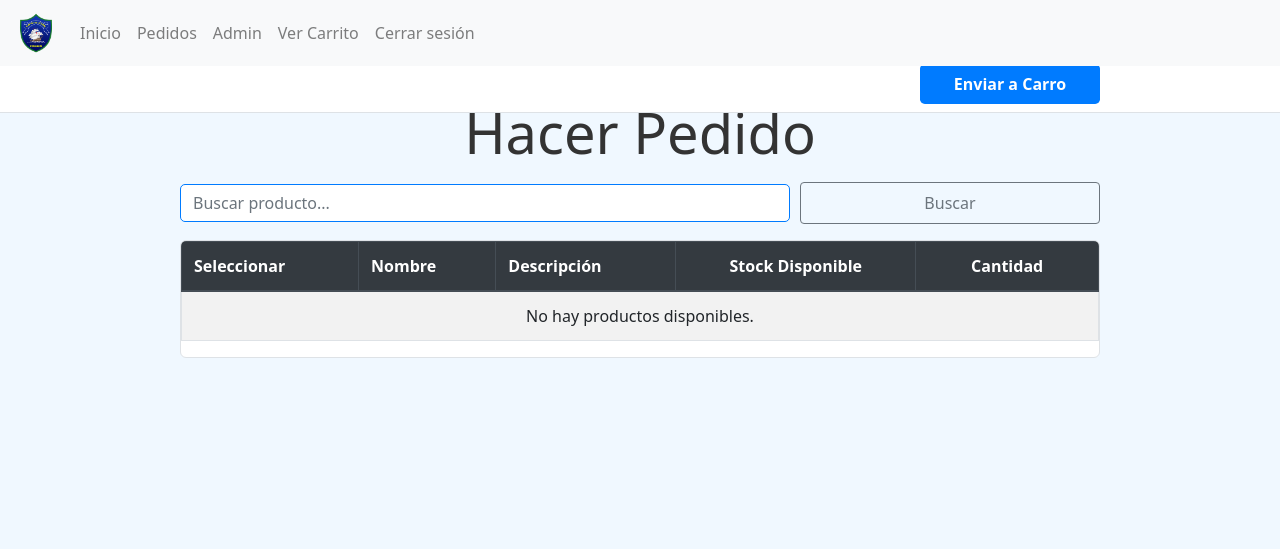
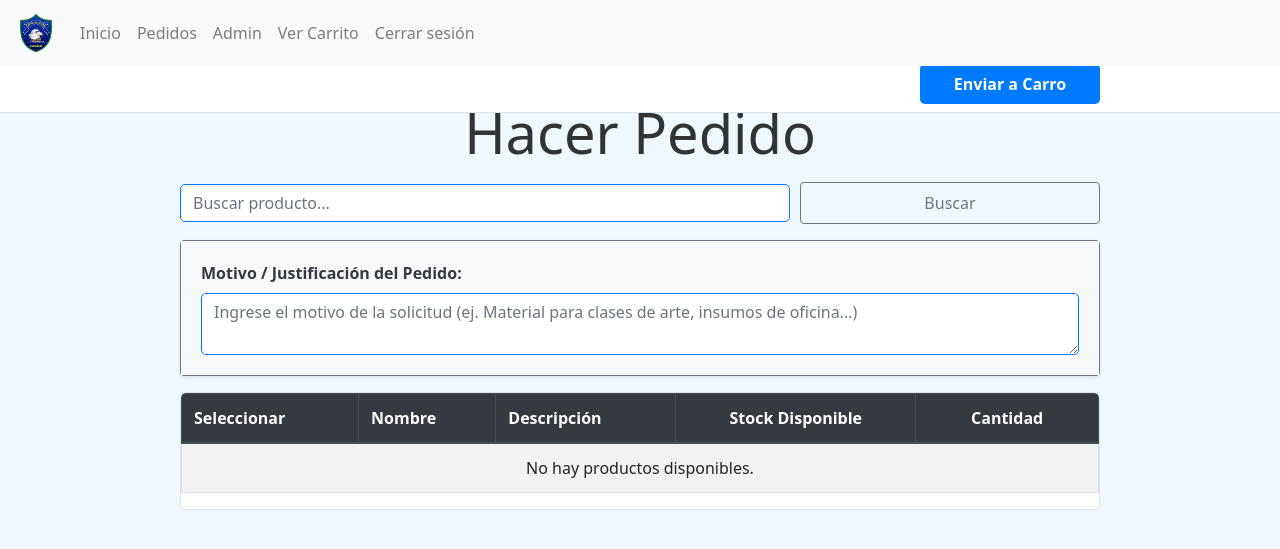
Before and after one commit to pato2546/web, a Django app: page /hacer_pedido/ in a window 1280 px wide. Shown: the top 549 px of the page. Run offline with Django 5.2, Linux system fonts and the light colour scheme; the visitor is signed in with stand-in values (Sample User, id 1); data that the repository does not hold is empty; some libraries are stand-ins or nearby versions.

Commit message:
Agregado campo motivo_pedido a modelos, vistas y templates

```diff
--- a/ControlInventario/models.py
+++ b/ControlInventario/models.py
@@ -28,6 +28,8 @@ class Pedido(models.Model):
     fecha = models.DateTimeField(auto_now_add=True)
     autorizado = models.BooleanField(null=True, default=None)  # Campo agregado para autorización
     motivo_rechazo = models.TextField(null=True, blank=True)  # Campo para almacenar el motivo de rechazo
+    motivo_pedido = models.TextField(null=True, blank=True)  # Campo nuevo
+
 
 
     def __str__(self):
--- a/ControlInventario/templates/controlinventario/hacer_pedido.html
+++ b/ControlInventario/templates/controlinventario/hacer_pedido.html
@@ -24,7 +24,7 @@
 
     /* Contenedor de la tabla con scroll suave */
     .tabla-scroll {
-      max-height: 62vh;
+      max-height: 52vh;
       overflow: auto;
       border-radius: 6px;
       border: 1px solid #dee2e6;
@@ -106,9 +106,27 @@
       </div>
     </form>
 
-    <!-- Tabla de productos -->
+    <!-- Formulario de Pedido (POST) -->
     <form id="hacer-pedido-form" method="POST" action="{% url 'hacer_pedido' %}">
       {% csrf_token %}
+
+      <!-- Campo de Motivo/Justificación del Pedido -->
+      <div class="card mb-3 shadow-sm border-secondary">
+        <div class="card-body bg-light">
+          <label for="motivo_pedido" class="form-label font-weight-bold text-dark">
+            Motivo / Justificación del Pedido:
+          </label>
+          <textarea
+            name="motivo_pedido"
+            id="motivo_pedido"
+            class="form-control"
+            rows="2"
+            placeholder="Ingrese el motivo de la solicitud (ej. Material para clases de arte, insumos de oficina...)"
+            required></textarea>
+        </div>
+      </div>
+
+      <!-- Tabla de productos -->
       <div class="tabla-scroll">
         <table class="table table-striped table-bordered w-100" id="tabla-productos">
           <thead class="thead-dark">
--- a/ControlInventario/urls.py
+++ b/ControlInventario/urls.py
@@ -11,7 +11,7 @@ urlpatterns = [
     path('change-password/', views.change_password, name='change_password'),
 
     # Crear y manejar pedidos
-    path('crear/', views.crear_pedido, name='crear_pedido'),  # Esta línea debe mantenerse si aún se necesita
+    #path('crear/', views.crear_pedido, name='crear_pedido'),  # Esta línea debe mantenerse si aún se necesita
     path('pedidos/', views.pedidos_view, name='pedidos'),  # Vista de todos los pedidos
     path('hacer_pedido/', views.realizar_pedido, name='hacer_pedido'),  # Realizar un pedido
     path('carro/', views.carro_view, name='carro'),  # Carro de compras
--- a/ControlInventario/views.py
+++ b/ControlInventario/views.py
@@ -1,23 +1,31 @@
 import logging
+import pandas as pd
+from datetime import datetime
+
+from django.contrib import messages
+from django.contrib.auth import authenticate, login, logout, update_session_auth_hash
+from django.contrib.auth.decorators import login_required, user_passes_test
+from django.contrib.auth.forms import PasswordChangeForm
 from django.contrib.auth.models import User
-from django.utils import timezone
-from django.contrib import messages
+from django.core.mail import send_mail
+from django.db import transaction
+from django.db.models import Q, F
 from django.http import HttpResponse
 from django.shortcuts import render, redirect
-from django.core.mail import send_mail
-from django.db.models import Q
-import pandas as pd
-from django.db import transaction
-from django.contrib.auth import logout, authenticate, login
-from django.contrib.auth.decorators import login_required
-from django.contrib.auth.forms import PasswordChangeForm
-from django.contrib.auth import update_session_auth_hash
 from django.template.loader import render_to_string
+from django.utils import timezone
 from django.utils.html import strip_tags
+from django.views.decorators.http import require_POST
+from types import SimpleNamespace
+
 from ControlInventarioColegio import settings
 from .models import Pedido, Producto
-from django.views.decorators.http import require_POST
-from types import SimpleNamespace
+
+logger = logging.getLogger(__name__)
+
+# Helper para verificar si es staff/admin
+def es_staff(user):
+    return user.is_staff
 
 
 # Vista para inicio de sesión
@@ -28,10 +36,11 @@ def login_view(request):
         user = authenticate(request, username=username, password=password)
         if user is not None:
             login(request, user)
-            return redirect('home')  # Redirige a la vista 'home' después del login
+            return redirect('home')
         else:
             messages.error(request, 'Nombre de usuario o contraseña incorrectos.')
     return render(request, 'controlinventario/index.html')
+
 
 # Vista para cambiar contraseña
 @login_required
@@ -42,15 +51,17 @@ def change_password(request):
             user = form.save()
             update_session_auth_hash(request, user)
             messages.success(request, 'Tu contraseña ha sido actualizada con éxito.')
-            return redirect('change_password')  # Redirige a la vista de cambio de contraseña
+            return redirect('change_password')
     else:
         form = PasswordChangeForm(request.user)
     return render(request, 'controlinventario/change_password.html', {'form': form})
+
 
 # Vista principal
 @login_required
 def home_view(request):
     return render(request, 'controlinventario/home.html')
+
 
 # Vista para mostrar y buscar productos
 @login_required
@@ -62,29 +73,31 @@ def productos_view(request):
         productos = Producto.objects.all()
     return render(request, 'controlinventario/productos.html', {'productos': productos, 'query': query})
 
+
 # Vista para mostrar pedidos
 @login_required
 def pedidos_view(request):
-    # Obtener los filtros del GET
     fecha_inicio = request.GET.get('fecha_inicio')
     hora_inicio = request.GET.get('hora_inicio')
     fecha_fin = request.GET.get('fecha_fin')
     hora_fin = request.GET.get('hora_fin')
-    usuario_id = request.GET.get('usuario')  # Obtener el filtro de usuario
+    usuario_id = request.GET.get('usuario')
 
-    # Inicializar pedidos
-    pedidos = Pedido.objects.all()
+    # Optimización N+1 con select_related
+    pedidos = Pedido.objects.select_related('producto', 'usuario').all()
 
-    # Filtrar por fecha y hora
     if fecha_inicio and hora_inicio:
-        fecha_hora_inicio = timezone.datetime.strptime(f'{fecha_inicio} {hora_inicio}', '%Y-%m-%d %H:%M')
+        fecha_hora_inicio = timezone.make_aware(
+            datetime.strptime(f'{fecha_inicio} {hora_inicio}', '%Y-%m-%d %H:%M')
+        )
         pedidos = pedidos.filter(fecha__gte=fecha_hora_inicio)
 
     if fecha_fin and hora_fin:
-        fecha_hora_fin = timezone.datetime.strptime(f'{fecha_fin} {hora_fin}', '%Y-%m-%d %H:%M')
+        fecha_hora_fin = timezone.make_aware(
+            datetime.strptime(f'{fecha_fin} {hora_fin}', '%Y-%m-%d %H:%M')
+        )
         pedidos = pedidos.filter(fecha__lte=fecha_hora_fin)
 
-    # Filtrar por usuario
     if usuario_id:
         pedidos = pedidos.filter(usuario_id=usuario_id)
 
@@ -96,6 +109,7 @@ def pedidos_view(request):
         'request': request,
     }
     return render(request, 'controlinventario/pedidos.html', context)
+
 
 @login_required
 def realizar_pedido(request):
@@ -118,7 +132,6 @@ def realizar_pedido(request):
         for key, value in request.POST.items():
             if key.startswith('producto_') and value == 'on':
                 prod_id = key.split('_', 1)[1]
-
                 cantidad_str = request.POST.get(f'cantidad_{prod_id}', '1')
                 try:
                     cantidad = int(cantidad_str)
@@ -135,6 +148,7 @@ def realizar_pedido(request):
                     'nombre': producto.nombre,
                     'descripcion': producto.descripcion,
                     'cantidad': cantidad,
+                    'motivo_pedido': motivo_pedido,
                 })
 
         request.session['productos_seleccionados'] = carrito
@@ -144,42 +158,30 @@ def realizar_pedido(request):
         return redirect('carro')
 
 
-# Carrito de pedidos
 @login_required
 def carro_view(request):
-    """
-    Muestra el carrito almacenado en sesión.
-    Evita tocar la BD al eliminar/actualizar cantidades.
-    """
     productos_seleccionados = request.session.get('productos_seleccionados', [])
 
-    items_obj = []
-    for item in productos_seleccionados:
-        stock = item.get('stock', 0)
-        stock_actual = item.get('stock_actual', stock)
-
-        items_obj.append(SimpleNamespace(
+    items_obj = [
+        SimpleNamespace(
             id=item.get('id'),
             nombre=item.get('nombre'),
             descripcion=item.get('descripcion'),
             cantidad=item.get('cantidad', 1),
-            stock=stock,
-            stock_actual=stock_actual
-        ))
+            stock=item.get('stock', 0),
+            stock_actual=item.get('stock_actual', item.get('stock', 0))
+        )
+        for item in productos_seleccionados
+    ]
 
     return render(request, 'controlinventario/carrito.html', {
         'productos_seleccionados': items_obj
     })
 
 
-
 @require_POST
 @login_required
 def eliminar_item_carro(request):
-    """
-    Elimina un ítem del carrito sin tocar la BD.
-    Solo remueve el item de la lista en sesión 'productos_seleccionados'.
-    """
     item_id = request.POST.get('id')
     if item_id is None:
         messages.error(request, 'ID de producto no proporcionado.')
@@ -194,59 +196,17 @@ def eliminar_item_carro(request):
     return redirect('carro')
 
 
-
-# Vista para crear un nuevo pedido
-@login_required
-def crear_pedido(request):
-    if request.method == 'POST':
-        usuario = request.user
-        producto_id = request.POST.get('producto')
-        cantidad = int(request.POST.get('cantidad'))
-
-        producto = Producto.objects.get(id=producto_id)
-
-        if cantidad > producto.stock:
-            messages.error(request, f"No hay suficiente stock para el producto {producto.nombre}. Stock disponible: {producto.stock}.")
-            return redirect('crear_pedido')
-
-        # Crear el pedido
-        pedido = Pedido(usuario=usuario, producto=producto, cantidad=cantidad, autorizado=False)
-        pedido.save()
-
-        # Enviar correo al administrador
-        subject = 'Nuevo Pedido Creado'
-        html_message = render_to_string('controlinventario/nuevo_pedido.html', {'pedido': pedido})
-        plain_message = strip_tags(html_message)  # Alternativa de texto plano para el correo
-        send_mail(
-            subject,
-            plain_message,
-            'tu_email@gmail.com',  # tu dirección de correo electrónico
-            ['admin@example.com'],  # dirección de correo del administrador
-            html_message=html_message
-        )
-
-        messages.success(request, "Pedido creado exitosamente.")
-        return redirect('pedidos')  # Redirige a ver los pedidos
-
-    productos = Producto.objects.all()
-    return render(request, 'controlinventario/crear_pedido.html', {'productos': productos})
-
-# 2) Vista para confirmar el pedido
-
-logger = logging.getLogger(__name__)
-
 @login_required
 def confirmar_pedido(request):
     if request.method != 'POST':
-        return redirect('hacer_pedido')  # o la ruta que uses para hacer_pedido
+        return redirect('realizar_pedido')
 
     productos_seleccionados = request.session.get('productos_seleccionados', [])
 
     if not productos_seleccionados:
         messages.error(request, 'No se han seleccionado productos.')
-        return redirect('hacer_pedido')
+        return redirect('realizar_pedido')
 
-    # Construir y guardar pedidos en una transacción atómica
     lista_pedidos = []
     try:
         with transaction.atomic():
@@ -260,11 +220,12 @@ def confirmar_pedido(request):
                     usuario=request.user,
                     producto=producto,
                     cantidad=producto_info['cantidad'],
-                    autorizado=None
+                    motivo_pedido=producto_info.get('motivo_pedido', ''),
+                    autorizado=False
                 )
                 pedido.save()
                 lista_pedidos.append(f'{producto.nombre} (Cantidad: {producto_info["cantidad"]})')
-    except Exception as e:
+    except Exception:
         logger.exception("Error al crear pedidos en confirmar_pedido")
         messages.error(request, 'Error al procesar el pedido. Por favor, intenta nuevamente.')
         return redirect('carro')
@@ -275,31 +236,26 @@ def confirmar_pedido(request):
         f'Detalles del pedido:\n' + "\n".join(lista_pedidos)
     )
 
-    # Enviar correo de autorización siempre (ya no depende de motivo)
     try:
         send_mail(
             subject,
             message_admin,
-            settings.EMAIL_HOST_USER,
-            ['pedidocolegio@gmail.com'],  # ajusta destinatario
+            getattr(settings, 'DEFAULT_FROM_EMAIL', getattr(settings, 'EMAIL_HOST_USER', None)),
+            ['pedidocolegio@gmail.com'],
             fail_silently=False,
         )
-    except Exception as e:
+    except Exception:
         logger.exception("Error al enviar correo de autorización")
-        messages.error(request, 'Error al enviar el correo de autorización. Por favor, intenta nuevamente más tarde.')
+        messages.error(request, 'Error al enviar el correo de autorización.')
         return redirect('carro')
 
-    # Mensaje de éxito y limpieza del carrito
     messages.success(request, 'Se ha enviado una solicitud para la autorización del pedido al administrador.')
-
-    # Limpiar el carrito tras confirmar
     request.session['productos_seleccionados'] = []
     request.session.modified = True
 
     return redirect('carro')
 
 
-# Vista para exportar pedidos a Excel
 @login_required
 def exportar_a_excel(request):
     fecha_inicio = request.GET.get('fecha_inicio')
@@ -308,11 +264,11 @@ def exportar_a_excel(request):
     hora_fin = request.GET.get('hora_fin')
     usuario_id = request.GET.get('usuario')
 
-    pedidos = Pedido.objects.all()
+    pedidos = Pedido.objects.select_related('producto', 'usuario').all()
 
     if fecha_inicio and fecha_fin:
-        fecha_inicio_dtim = timezone.datetime.strptime(f"{fecha_inicio} {hora_inicio}", "%Y-%m-%d %H:%M").replace(tzinfo=None)
-        fecha_fin_dtim = timezone.datetime.strptime(f"{fecha_fin} {hora_fin}", "%Y-%m-%d %H:%M").replace(tzinfo=None)
+        fecha_inicio_dtim = timezone.make_aware(datetime.strptime(f"{fecha_inicio} {hora_inicio}", "%Y-%m-%d %H:%M"))
+        fecha_fin_dtim = timezone.make_aware(datetime.strptime(f"{fecha_fin} {hora_fin}", "%Y-%m-%d %H:%M"))
         pedidos = pedidos.filter(fecha__range=(fecha_inicio_dtim, fecha_fin_dtim))
 
     if usuario_id:
@@ -323,9 +279,9 @@ def exportar_a_excel(request):
             'ID': pedido.id,
             'Producto': pedido.producto.nombre,
             'Cantidad': pedido.cantidad,
-            'Cargo': pedido.cargo,
+            'Cargo': getattr(pedido, 'cargo', 'N/A'),
             'Usuario': pedido.usuario.username,
-            'Fecha de Creación': pedido.fecha.replace(tzinfo=None),
+            'Fecha de Creación': timezone.localtime(pedido.fecha).strftime("%Y-%m-%d %H:%M:%S"),
         }
         for pedido in pedidos
     ]
@@ -338,7 +294,8 @@ def exportar_a_excel(request):
     with pd.ExcelWriter(response, engine='openpyxl') as writer:
         df.to_excel(writer, index=False, sheet_name='Pedidos')
 
-    return response  # Mantiene el archivo siendo descargado
+    return response
+
 
 def logout_view(request):
     logout(request)
@@ -346,27 +303,24 @@ def logout_view(request):
     return redirect('login')
 
 
+# Vistas de Aprobación Protegidas por es_staff
+@login_required
+@user_passes_test(es_staff)
+def autorizar_pedido(request):
+    fecha_inicio = timezone.make_aware(datetime(2026, 8, 1))
 
-@login_required
-def autorizar_pedido(request):
-    # Filtramos pedidos pendientes desde agosto 2026 en adelante
-    from datetime import datetime
-    from django.utils import timezone
-
-    # Fecha límite: 1 de agosto de 2026
-    fecha_inicio = datetime(2026, 8, 1, tzinfo=timezone.get_current_timezone())
-
-    pedidos = Pedido.objects.filter(
+    pedidos = Pedido.objects.select_related('producto', 'usuario').filter(
         autorizado=False,
         fecha__gte=fecha_inicio
     ).filter(
         Q(motivo_rechazo__isnull=True) | Q(motivo_rechazo='')
-    ).order_by('-fecha')  # Ordenar por fecha más reciente primero
+    ).order_by('-fecha')
 
-    print(f"Pedidos pendientes desde agosto 2026: {pedidos.count()}")
     return render(request, 'controlinventario/autorizar_pedido.html', {'pedidos': pedidos})
 
+
 @login_required
+@user_passes_test(es_staff)
 def procesar_aprobacion(request):
     if request.method == 'POST':
         pedidos_ids = request.POST.getlist('pedidos')
@@ -375,64 +329,81 @@ def procesar_aprobacion(request):
             messages.warning(request, "No se seleccionaron pedidos para procesar.")
             return redirect('autorizar_pedido')
 
+        from_email = getattr(settings, 'DEFAULT_FROM_EMAIL', getattr(settings, 'EMAIL_HOST_USER', None))
+
         for pedido_id in pedidos_ids:
             try:
-                pedido = Pedido.objects.get(id=pedido_id)
-                producto = pedido.producto
+                with transaction.atomic():
+                    # Bloqueamos el registro del producto para prevenir condiciones de carrera
+                    pedido = Pedido.objects.select_related('producto', 'usuario').get(id=pedido_id)
+                    producto = Producto.objects.select_for_update().get(id=pedido.producto_id)
 
-                if producto.stock >= pedido.cantidad:
+                    if producto.stock >= pedido.cantidad:
+                        pedido.autorizado = True
+                        pedido.save()
 
-                     # Aprobar
-                    pedido.autorizado = True
-                    pedido.save()
+                        # Descuento atómico
+                        Producto.objects.filter(id=producto.id).update(stock=F('stock') - pedido.cantidad)
 
-                    # Actualizar stock (si aplica)
-                    producto.stock -= pedido.cantidad
-                    producto.save()
+                        messages.success(request, f"Pedido de {pedido.usuario.username} para {producto.nombre} autorizado.")
 
-                    messages.success(request, f"Pedido de {pedido.usuario.username} para {pedido.producto.nombre} autorizado.")
+                        # Notificación por correo
+                        subject = 'Tu Pedido ha Sido Aprobado'
+                        html_message = render_to_string('controlinventario/aprobacion_pedido.html', {'pedido': pedido})
+                        plain_message = strip_tags(html_message)
 
-                    # Enviar correo al usuario
-                    subject = 'Tu Pedido ha Sido Aprobado'
-                    html_message = render_to_string('controlinventario/aprobacion_pedido.html', {'pedido': pedido})
-                    plain_message = strip_tags(html_message)  # Alternativa de texto plano para el correo
-                    send_mail(subject, plain_message, 'tu_email@gmail.com', [pedido.usuario.email], html_message=html_message)
-                else:
-                    messages.error(request, f"No se puede aprobar el pedido de {pedido.producto.nombre} debido a stock insuficiente.")
+                        send_mail(
+                            subject,
+                            plain_message,
+                            from_email,
+                            [pedido.usuario.email],
+                            html_message=html_message,
+                            fail_silently=True
+                        )
+                    else:
+                        messages.error(request, f"No se puede aprobar el pedido de {producto.nombre} debido a stock insuficiente.")
             except Pedido.DoesNotExist:
                 messages.error(request, f"El pedido con ID {pedido_id} no existe.")
 
-        messages.success(request, 'Pedidos procesados con éxito.')
         return redirect('autorizar_pedido')
 
     return redirect('autorizar_pedido')
 
+
 @login_required
+@user_passes_test(es_staff)
 def procesar_rechazo(request):
     if request.method == 'POST':
         pedido_id = request.POST.get('pedido_id')
         motivo_rechazo = request.POST.get('motivo_rechazo')
 
-        if not motivo_rechazo or len(motivo_rechazo) < 5:
-            messages.warning(request, "Por favor, proporciona un motivo de rechazo adecuado.")
+        if not motivo_rechazo or len(motivo_rechazo.strip()) < 5:
+            messages.warning(request, "Por favor, proporciona un motivo de rechazo adecuado (mínimo 5 caracteres).")
             return redirect('autorizar_pedido')
 
         try:
-            pedido = Pedido.objects.get(id=pedido_id)
+            pedido = Pedido.objects.select_related('usuario').get(id=pedido_id)
             pedido.autorizado = False
             pedido.motivo_rechazo = motivo_rechazo
             pedido.save()
-            messages.info(request, f"Pedido de {pedido.usuario.username} rechazado con motivo: {motivo_rechazo}.")
 
-            # Enviar correo al usuario
+            from_email = getattr(settings, 'DEFAULT_FROM_EMAIL', getattr(settings, 'EMAIL_HOST_USER', None))
             subject = 'Tu Pedido ha Sido Rechazado'
             html_message = render_to_string('controlinventario/rechazar_pedido.html', {'pedido': pedido, 'motivo': motivo_rechazo})
-            plain_message = strip_tags(html_message)  # Alternativa de texto plano para el correo
-            send_mail(subject, plain_message, 'tu_email@gmail.com', [pedido.usuario.email], html_message=html_message)
+            plain_message = strip_tags(html_message)
+
+            send_mail(
+                subject,
+                plain_message,
+                from_email,
+                [pedido.usuario.email],
+                html_message=html_message,
+                fail_silently=True
+            )
+
+            messages.info(request, f"Pedido de {pedido.usuario.username} rechazado.")
 
         except Pedido.DoesNotExist:
             messages.error(request, f"El pedido con ID {pedido_id} no existe.")
 
-        return redirect('autorizar_pedido')
-
     return redirect('autorizar_pedido')
```
Also changed, not shown: ControlInventario/migrations/0006_pedido_motivo_pedido.py (added).
